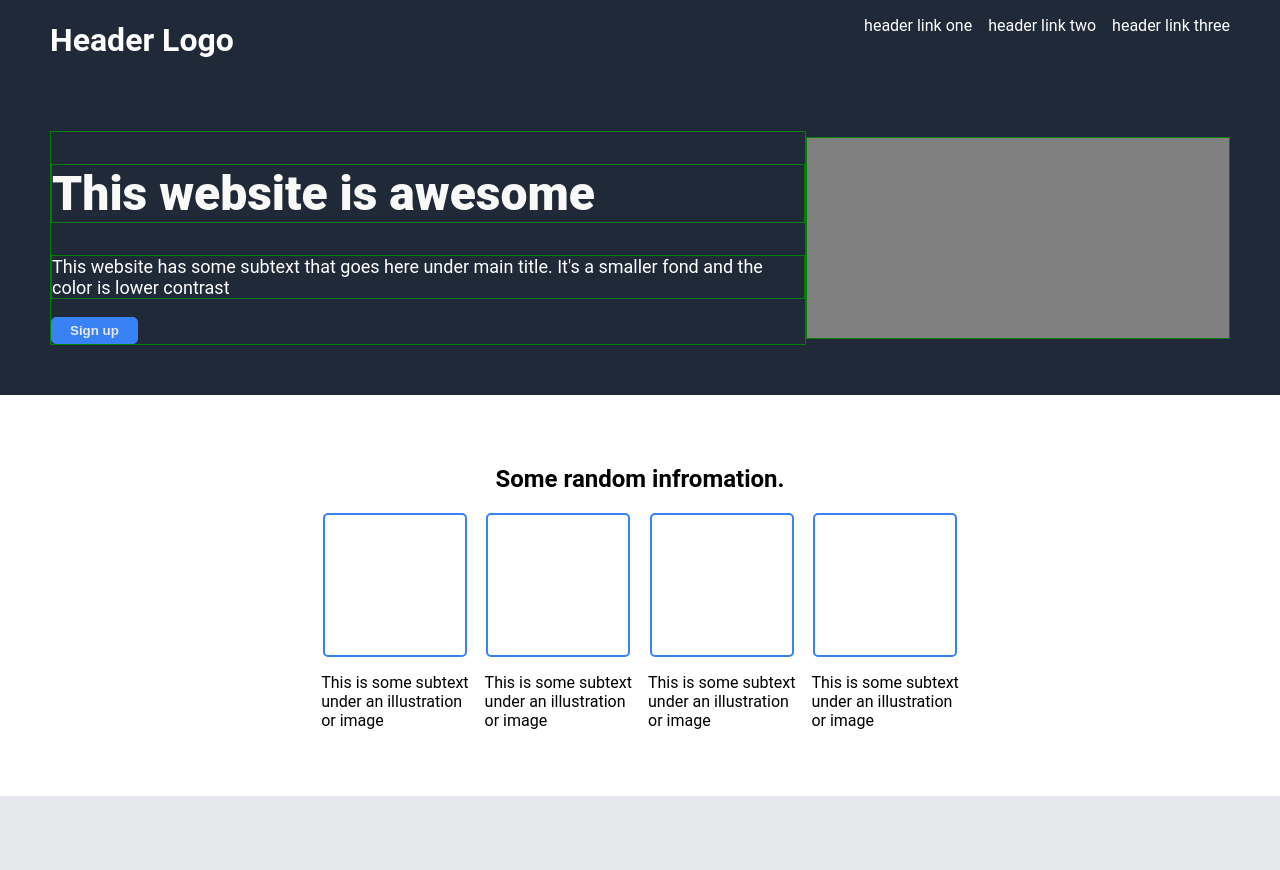
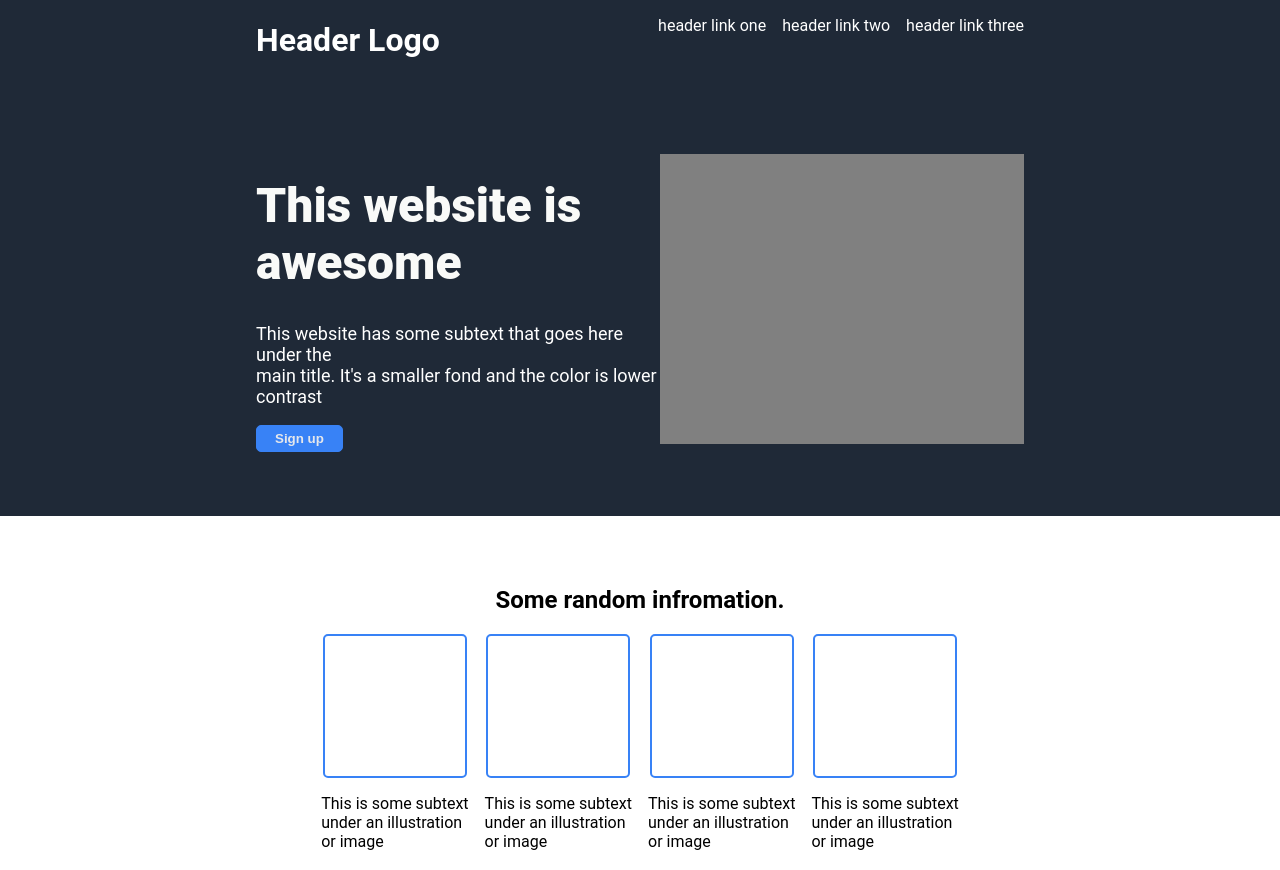
Before and after one commit to harilal766/Odin-Landing-page, a plain HTML site: page index.html in a window 1280 px wide. Shown: the top 870 px of the page. Drawn offline with Linux system fonts and the light colour scheme.

Commit message:
project finished

```diff
--- a/index.html
+++ b/index.html
@@ -24,7 +24,7 @@
     <div class="hero">
         <div class="left-hero">
             <h1>This website is awesome</h1>
-            <p>This website has some subtext that goes here under
+            <p>This website has some subtext that goes here under the <br>
                 main title. It's a smaller fond and the color is lower contrast
             </p>
             <button>Sign up</button>
--- a/style.css
+++ b/style.css
@@ -1,4 +1,4 @@
-.hero * { border: 1px solid green;} *
+/* { border: 1px solid green;} */
 
 
 
@@ -11,17 +11,10 @@
 }
 
 
-
-
-
-
-
-
-
 /* Header and hero */
 .header, .hero {
     margin:0;
-    padding:0 50px 50px 50px;
+    padding:0 20% 5% 20%;
 }
 .header, .hero, .footer {
     background-color: #1F2937;
@@ -69,7 +62,7 @@ button {
 }
 .right-hero {
     background-color: gray;
-    height: 200px; width: 500px;
+    height: 290px ; width: 490px;
 }
 
 
```
